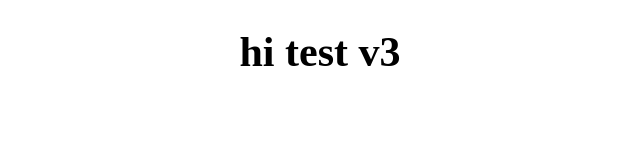
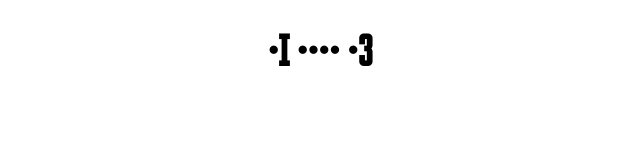
Before and after one commit to StephenKieran/SK, a plain HTML site: page index.html in a window 1280 px wide. Shown: the whole page, without its empty margins (320-960 px from the left). Drawn offline with Linux system fonts and the light colour scheme.

Commit message:
Changes to h1 style

```diff
--- a/index.css
+++ b/index.css
@@ -3,6 +3,7 @@ body{
 }
 h1 {
   font-size: 42px;
+  font-family: 'MFRED';
 }
 
 @font-face {
```
